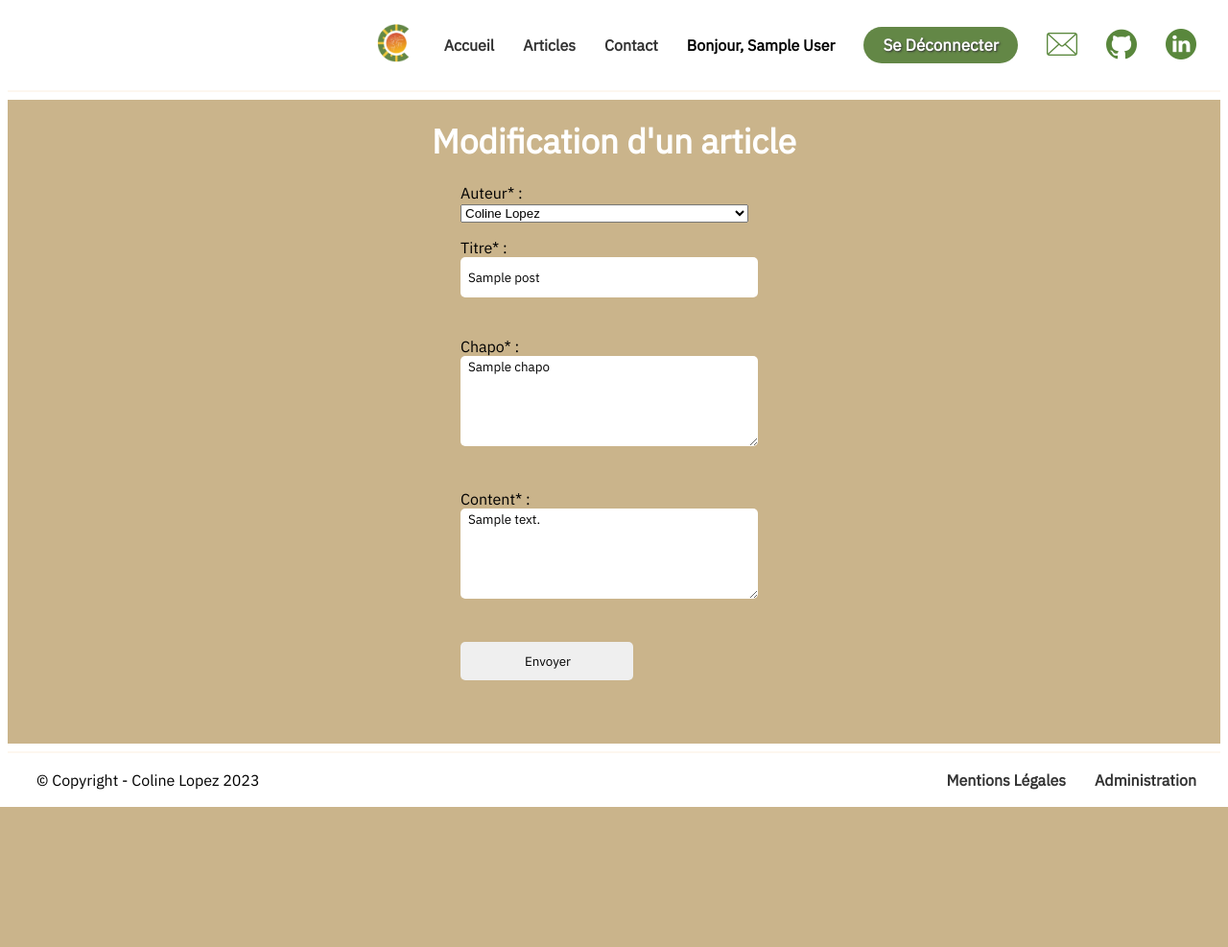
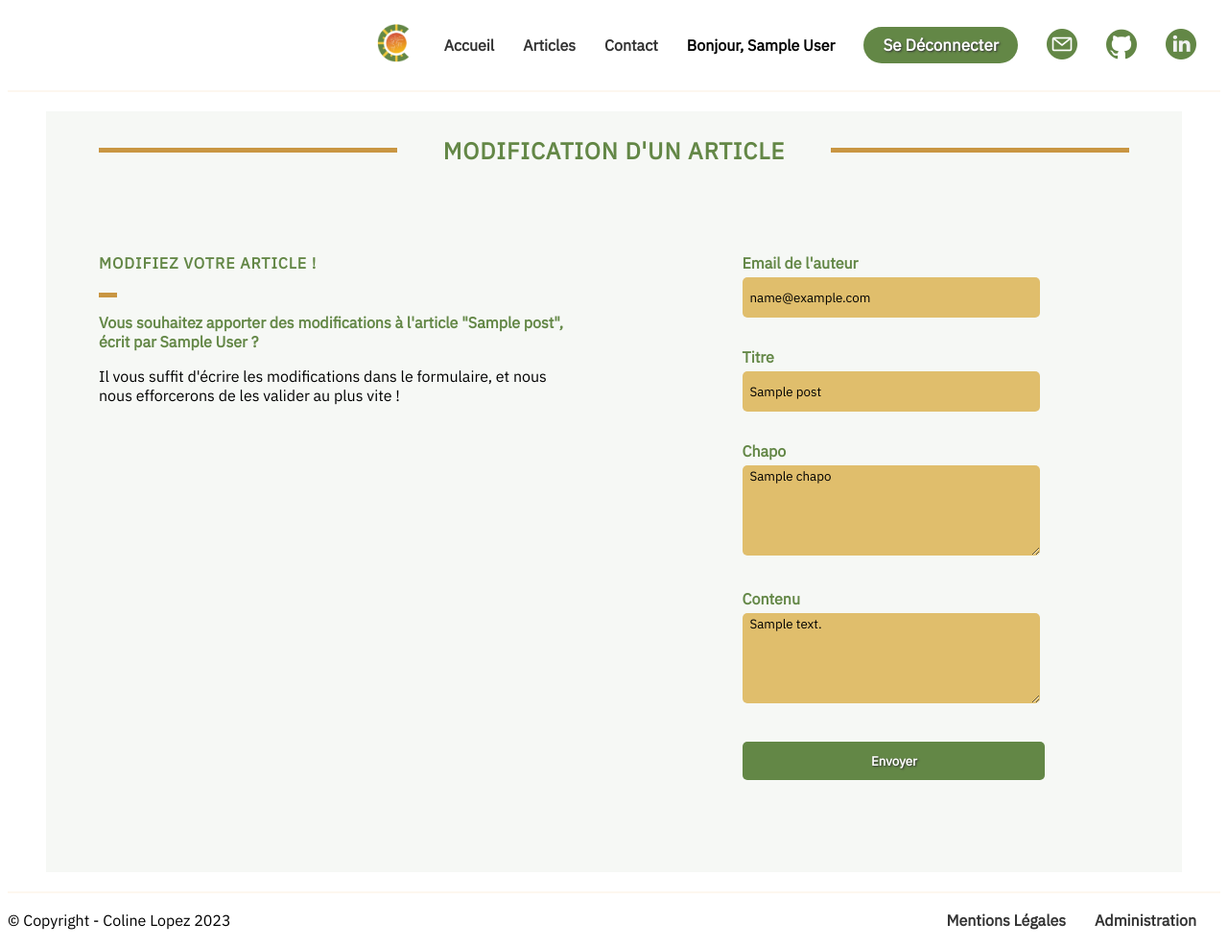
Before and after one commit to ColineLopez/OpenClassrooms_Project_5_MyWebsite, a PHP site: template templates/articleedition.php in a window 1280 px wide. Shown: the whole page at 96% size. Before the commit the page ends 841 px from the top, so only its background shows below. Run offline with PHP 8.4, Linux system fonts and the light colour scheme; the visitor is signed in with stand-in values (Sample User, id 1); the template is opened without the code that fills it: most values are stand-ins (such as "Sample title", 1, 10 or a date in 2020).

Commit message:
corrections on editing modifying and suppressing an article

```diff
--- a/index.php
+++ b/index.php
@@ -110,7 +110,8 @@ use MyWebsite\Controllers\User\AdminOperation\AdminOperation;
 			}
 		}
 		else {
-			throw new Exception("Erreur 404 : La page que vous recherchez n'existe pas.");
+			// throw new Exception("Erreur 404 : La page que vous recherchez n'existe pas.");
+			(new Index())->error();
 		}
 	} else {
 		(new Index())->index();
--- a/src/controllers/index.php
+++ b/src/controllers/index.php
@@ -11,4 +11,8 @@ class Index
 	{
 		require('templates/index.php');
 	}
+	public function error()
+	{
+		require('templates/error.php');
+	}
 }
--- a/src/model/post.php
+++ b/src/model/post.php
@@ -74,12 +74,12 @@ class PostRepository
 		return ($affectedLines > 0);
 	}
 
-	public function modifyArticle(string $postID, string $authorID, string $title, string $chapo, string $content): bool
+	public function modifyArticle(string $postID, string $email, string $title, string $chapo, string $content): bool
 	{
 		$statement = $this->connection->getConnection()->prepare(
-			'UPDATE articles SET authorID = ?, title = ?, chapo = ?, content = ?, creationDate = NOW() WHERE articleID = ?'
+			'UPDATE articles SET email = ?, title = ?, chapo = ?, content = ?, creationDate = NOW() WHERE articleID = ?'
 		);
-		$affectedLines = $statement->execute([(float)$authorID, $title, $chapo, $content, $postID]);
+		$affectedLines = $statement->execute([$email, $title, $chapo, $content, $postID]);
 
 		return ($affectedLines > 0);
 	}
--- a/style/style.css
+++ b/style/style.css
@@ -105,41 +120,10 @@ h1{
   text-align: center;
 }
 
-.corps1{
-background-color:#D59229;
-  padding:20px;
-}
-
-.corps2{
-  background-color:#CAB48B;
-  padding:20px;
-  text-align: center;
-}
-
-
-.footer-container{
-  text-align: center;
-  padding:10px;
-  background-color: #778F6D;
-}
-
-button{
-    background:#59873C;
-    border:none;
-    border-radius:10px;
-    height:30px;
-    }
-
-button:hover{
-  transition-duration: 0.2s;
-  box-shadow: 4px 2px 2px rgba(0,0,0,0.5);
-}
-
 form{
   text-align: left;
   width: 320px;
   margin:auto;
-/*  border:solid 1px;*/
   padding:5px;
 }
 form input, form textarea{
@@ -147,13 +131,15 @@ form input, form textarea{
   border:none;
   padding-left:8px;
   border-radius: 5px;
-  margin-bottom:25px;
+  margin-bottom:15px;
   font-family: 'IBM Plex Sans', sans-serif;
 }
 form input{
+  margin-top:5px;
   height:40px;
 }
 form textarea{
+  margin-top:5px;
   height:90px;
 }
 
@@ -194,14 +180,6 @@ form button{
   width:50%;
 }
 
-.element-spaced{
-  padding-left: 30px;
-}
-
-.tenpix{
-  margin-bottom:10px;
-}
-
 section{
   display: flex;
   justify-content: center;
--- a/templates/article.php
+++ b/templates/article.php
@@ -48,13 +48,13 @@
 	<div class=news>
 		<form action="index.php?action=addComment&postID=<?php echo htmlspecialchars($post->postID); ?>" method="POST">
 	        <p>
-	      		<input class="contact" type="text" name="author" placeholder="Nom" required autocomplete="off">
+	      		<input class="contact gray-border" type="text" name="author" placeholder="Nom" required autocomplete="off">
 	  		</p>
 	    	<p>
-	      		<textarea class="contact" name="comment" placeholder="Message" required autocomplete="off"></textarea>
+	      		<textarea class="contact gray-border" name="comment" placeholder="Message" required autocomplete="off"></textarea>
 	 		</p>
 	 		<p>
-	  			<input class="btn btn-orange center" type="submit" value="Envoyer">
+	  			<input class="submit btn-green white-shadow bold" type="submit" value="Envoyer">
 			</p>
 		</form>
 	</div>
--- a/templates/articleedition.php
+++ b/templates/articleedition.php
@@ -1,31 +1,42 @@
 <?php $title = 'Modification Article : ' . $post->title; ?>
 <?php ob_start(); ?>
-<div class="corps2">
-	<h1>Modification d'un article</h1>
+<div class="corps news">
+	<div class='grid-three'>
+        <hr style='margin-left:50px'>
+        <h2 class='lined uppercase green'>Modification d'un article</h2>
+        <hr style='margin-right:50px'>
+    </div>
+    <div class="grid">
+    	<div class="element vertical-center margin-content">
+    		<h4 class='uppercase green'>Modifiez votre article !</h4>
+            <hr class='short'>
+            <p class='green'><b>Vous souhaitez apporter des modifications à l'article "<?php echo htmlspecialchars($post->title); ?>", écrit par <?php echo htmlspecialchars($post->author); ?> ?</b></p>
+            <p>Il vous suffit d'écrire les modifications dans le formulaire, et nous nous efforcerons de les valider au plus vite !</p>
+    	</div>
+    	<div class="element vertical-center margin-content">
 			<form action="index.php?action=editArticleOperation&postID=<?php echo $post->postID ;?>" method="POST">
 		        <p>
-        	<label for="authorID">Auteur* :</label>
-      		<select class='contact' name="authorID">
-      			<option value='1'>Coline Lopez</option>
-      			<option value='0'>Autre</option>
-      		</select>
+		        	<label for="email" class="green bold">Email de l'auteur</label>
+		      		<input type="email" class='contact corps-yellow' name="email" required autocomplete="off" value="<?php echo $_SESSION['user_email']; ?>" <?php if(!$_SESSION['user_admin']) {?>readonly<?php } ?>>
 		  		</p>
 		    	<p>
-      		<label for="title">Titre* :</label>
-      		<input class='contact' name="title" required value="<?php echo htmlspecialchars($post->title); ?>">
+		      		<label for="title" class="green bold">Titre</label>
+		      		<input class='contact corps-yellow' name="title" required value="<?php echo htmlspecialchars($post->title); ?>">
 		 		</p>
 		 		<p>
-      		<label for="chapo">Chapo* :</label>
-      		<textarea class='contact' name="chapo" required><?php echo htmlspecialchars($post->chapo); ?></textarea>
+		      		<label for="chapo" class="green bold">Chapo</label>
+		      		<textarea class='contact corps-yellow' name="chapo" required><?php echo htmlspecialchars($post->chapo); ?></textarea>
 		 		</p>
 		 		<p>
-      		<label for="content">Content* :</label>
-      		<textarea class='contact' name="content" required ><?php echo htmlspecialchars($post->content); ?></textarea>
+		      		<label for="content" class="green bold">Contenu</label>
+		      		<textarea class='contact corps-yellow' name="content" required ><?php echo htmlspecialchars($post->content); ?></textarea>
 		 		</p>
 		 		<p>
-  			<input type="submit" value="Envoyer">
+		  			<input type="submit" class="submit btn-green white-shadow bold" value="Envoyer">
 				</p>
 			</form>
+		</div>
+	</div>
 </div>
 
 <?php $content = ob_get_clean(); ?>
--- a/templates/articlewriting.php
+++ b/templates/articlewriting.php
@@ -16,6 +16,7 @@
     	<div class="element vertical-center margin-content">
 			<form action="index.php?action=addArticle" method="POST">
 		        <p>
+		        	<label for="email" class="green bold">Email de l'auteur</label>
 		        	<input type="email" class='contact corps-yellow' name="email" required autocomplete="off" value="<?php echo $_SESSION['user_email']; ?>" <?php if(!$_SESSION['user_admin']) {?>readonly<?php } ?>>
 		  		</p>
 		    	<p>
```
Also changed, not shown: other parts of style/style.css (+46 -10 lines), src/controllers/article/modifyarticle.php (+4 -4 lines), templates/articledeletion.php (+20 -6 lines), templates/articles.php (+12 -9 lines), templates/error.php (+6 -3 lines), images/enveloppe_1.png, images/enveloppe_2.png, images/github_1.png, images/github_2.png, images/linkedin_1.png, images/linkedin_2.png. Lines whose indentation alone changed are shown as unchanged.
